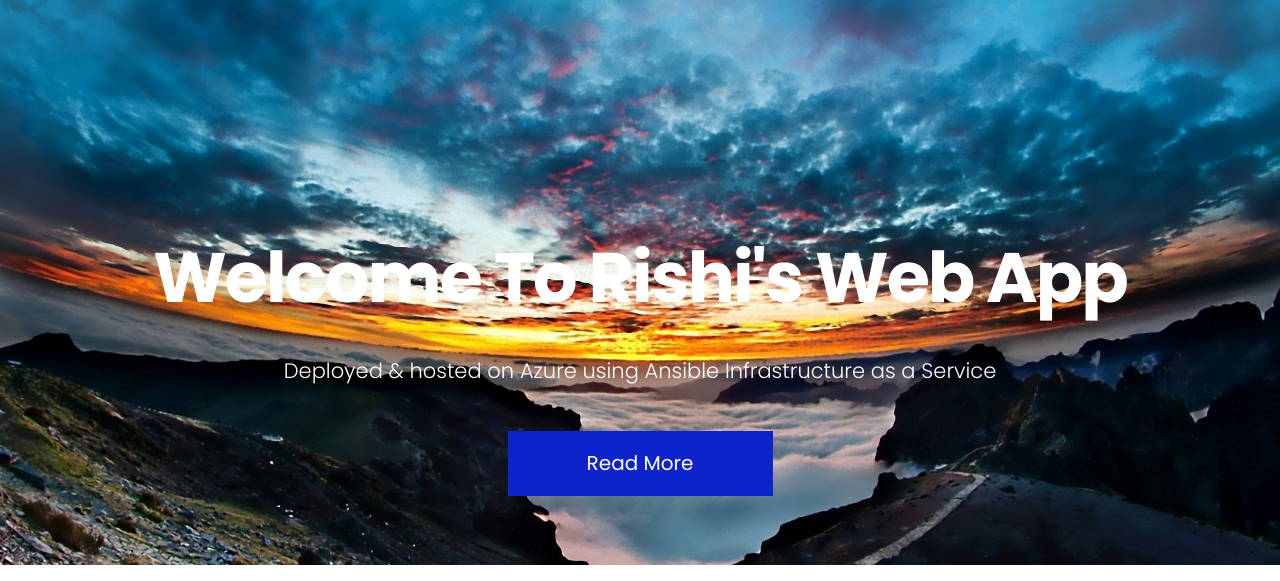
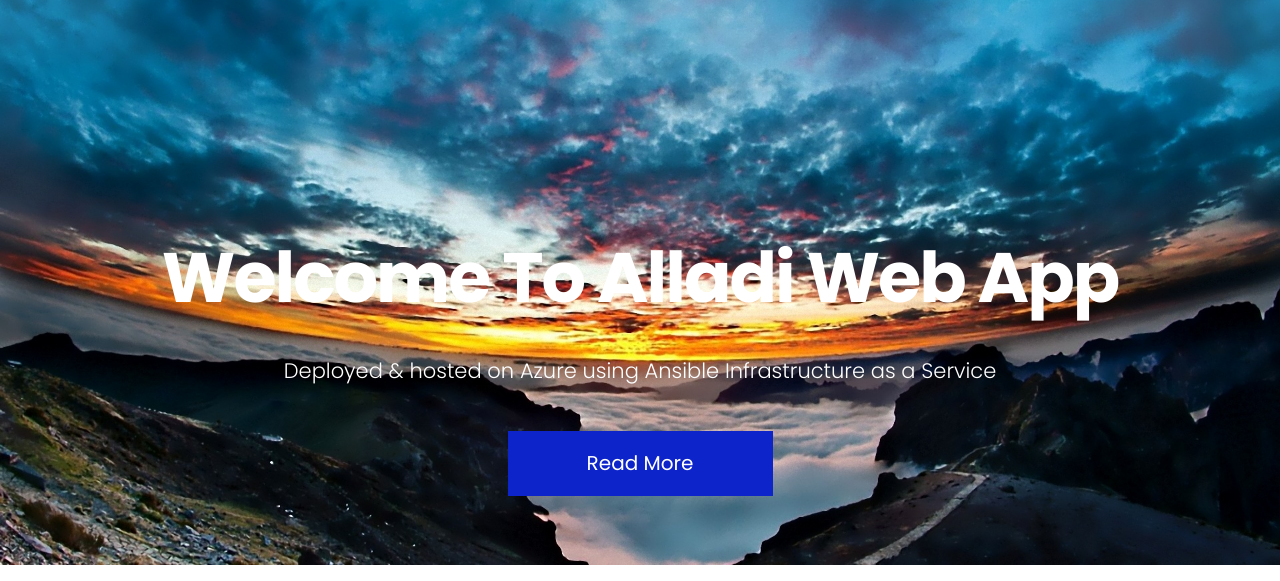
Before and after one commit to alladipriyankarao16/HAA-WebApp2, a plain HTML site: page index.html in a window 1280 px wide. Shown: the part 155-736 px from the top of the page. Drawn offline with Linux system fonts and the light colour scheme.

Commit message:
Update index.html

```diff
--- a/index.html
+++ b/index.html
@@ -100,7 +100,7 @@
                     <img class="img-responsive" src="images/slider_img.png" alt="#" />
                       <div class="slide_cont">
                         <div class="slider_cont_inner">
-                          <h3>Welcome To Rishi's Web App</h3>
+                          <h3>Welcome To Alladi Web App</h3>
                         <p>Deployed & hosted on Azure using Ansible Infrastructure as a Service</p>
                         <a class="blue_bt" href="#">Read More</a>
                         </div>
```
